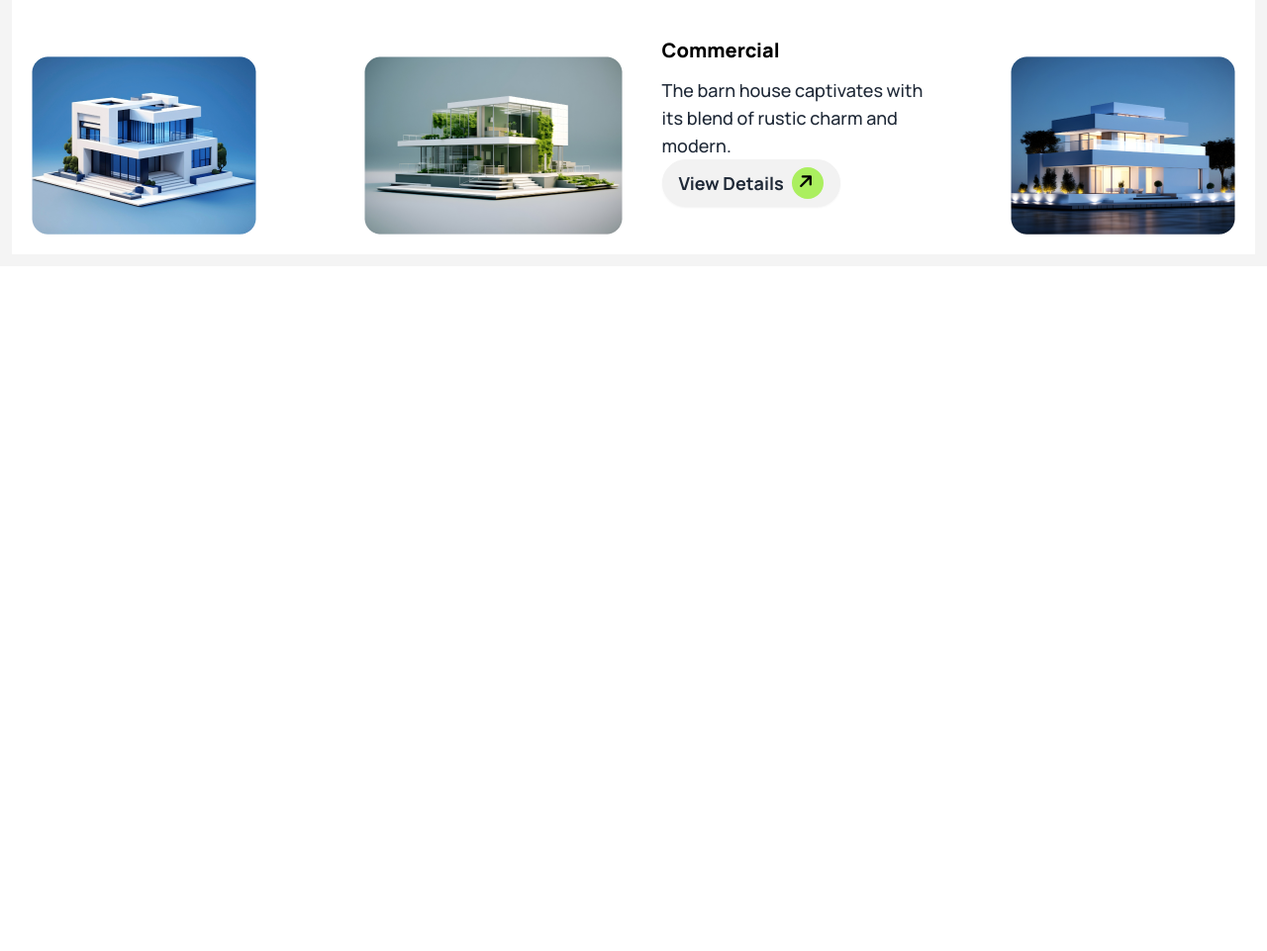
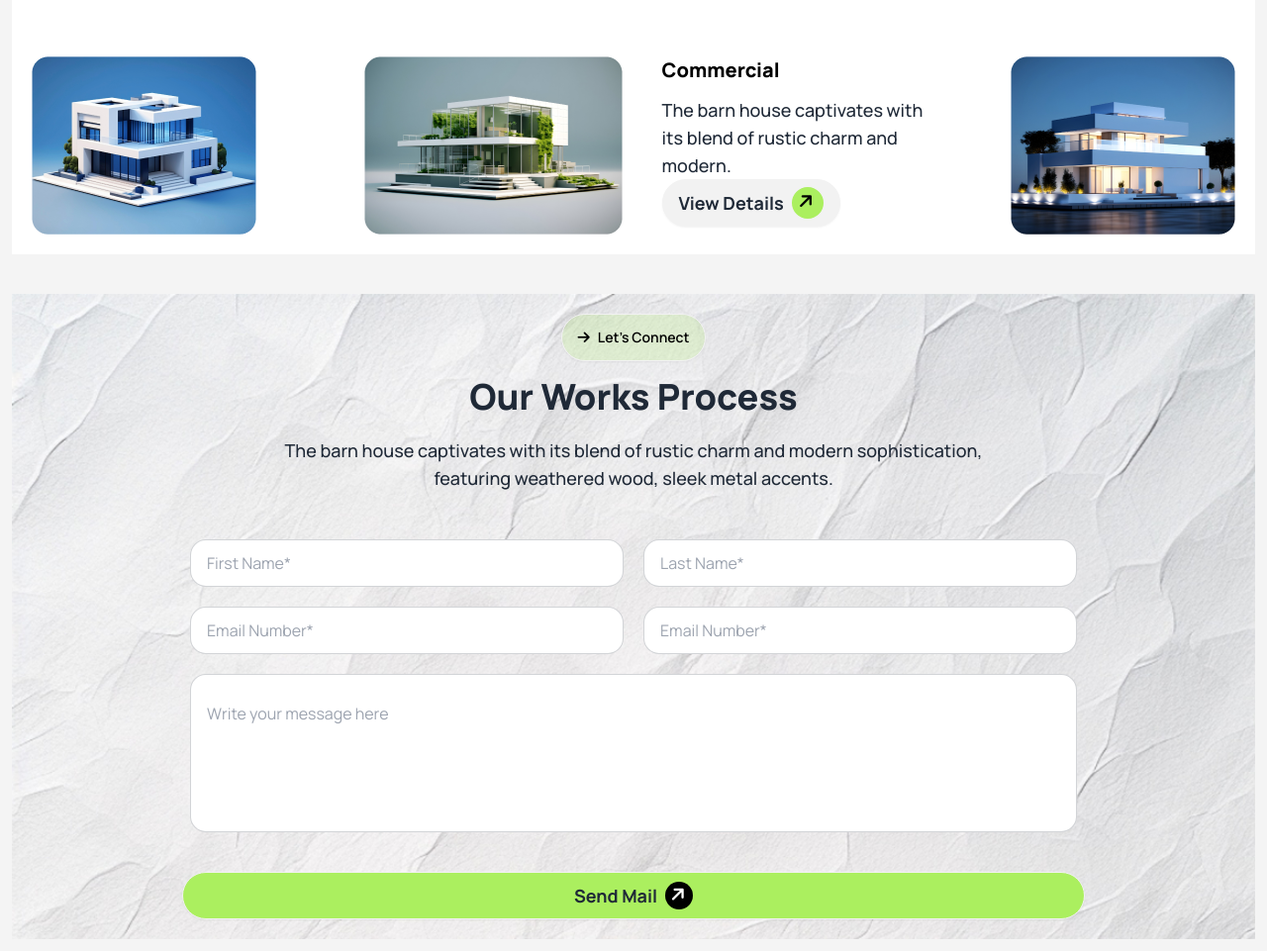
Before and after one commit to alauddinkochi/assignment-03, a plain HTML site: page index.html in a window 1280 px wide. Shown: the part 2476-3437 px from the top of the page at 99% size. Before the commit the page ends 2745 px from the top, so only its background shows below. Drawn offline with nearby package versions, Linux system fonts and the light colour scheme.

Commit message:
added forms with responsive

```diff
--- a/index.html
+++ b/index.html
@@ -20,6 +20,7 @@
         .font-manrope {
             font-family: "Manrope", sans-serif;
         }
+
     </style>
     <!-- color family -->
     <script>
@@ -39,6 +40,7 @@
                         "Design-Process": 'rgb(239, 218, 110)',
                         "Supervision": 'rgb(164, 218, 195)',
                         "Budget-Planning": 'rgb(119, 170, 234)',
+                        "btn-connect": 'rgba(171, 239, 95, 0.2)',
                     }
                 }
             }
@@ -237,10 +239,13 @@
                     <div>
                         <img class="border-dashed border-4 w-full h-auto p-5" src="assets/img1.png" alt="">
                     </div>
-                    <div>
-                        <h3 class="text-black text-xl font-extrabold mt-5 lg:mt-0">Commercial</h3>
-                        <p class="mt-3 color-p text-lg font-medium">The barn house captivates with its blend of rustic charm <br> and modern. The barn house captivates with its blend of <br> rustic charm and modern .</p>
-                        <button class="btn font-bold text-lg rounded-full ">View Details <i class="fa-solid fa-arrow-right -rotate-45 rounded-full w-8 h-8  bg-color-primary text-black text-lg"></i></button>
+                    <div class="lg:pl-0 pl-8">
+                        <h3 class="text-black text-xl font-extrabold  mt-5 lg:mt-0">Commercial</h3>
+                        <p class="mt-3 color-p text-lg font-medium">The barn house captivates with its blend of rustic
+                            charm <br> and modern. The barn house captivates with its blend of <br> rustic charm and
+                            modern .</p>
+                        <button class="btn font-bold text-lg rounded-full ">View Details <i
+                                class="fa-solid fa-arrow-right -rotate-45 rounded-full w-8 h-8  bg-color-primary text-black text-lg"></i></button>
                     </div>
                 </div>
 
@@ -256,17 +261,20 @@
 
                 <div class="lg:flex gap-5">
                     <div>
-                        <img class="w-full h-auto mt-3 lg:mt-0 p-5" class="border-dashed border-4" src="assets/img4.png" alt="">
+                        <img class="w-full h-auto mt-3 lg:mt-0 p-5" class="border-dashed border-4" src="assets/img4.png"
+                            alt="">
                     </div>
-                    <div>
+                    <div class="lg:pt-5 lg:pl-0 pl-8">
                         <h3 class="text-black text-xl font-extrabold mt-5 lg:mt-0">Commercial</h3>
-                        <p class="mt-3 color-p text-lg font-medium">The barn house captivates with <br> its blend of rustic charm and <br> modern.</p>
-                        <button class="btn font-bold text-lg rounded-full ">View Details <i class="fa-solid fa-arrow-right -rotate-45 rounded-full w-8 h-8  bg-color-primary text-black text-lg"></i></button>
+                        <p class="mt-3 color-p text-lg font-medium">The barn house captivates with <br> its blend of
+                            rustic charm and <br> modern.</p>
+                        <button class="btn font-bold text-lg rounded-full ">View Details <i
+                                class="fa-solid fa-arrow-right -rotate-45 rounded-full w-8 h-8  bg-color-primary text-black text-lg"></i></button>
                     </div>
 
                 </div>
 
-                <div >
+                <div>
                     <img class="w-full h-auto mt-3 lg:mt-0 p-5" src="assets/img5.png" alt="">
                 </div>
             </div>
@@ -279,6 +287,33 @@
 
         </section>
 
+        <!-- Let’s Discuss Next Project -->
+
+        <section class="p-5 lg:pt-0 bg-no-repeat bg-cover" style="background-image: url('./assets/bg.jpg');" >
+            <div class="pt-5 mt-10 text-center" >
+                <button class="btn rounded-full bg-btn-connect text-black"><i class="fa-solid fa-arrow-right"></i> Let’s Connect</button>
+                <h1 class="text-4xl font-extrabold mt-4">Our Works Process</h1>
+                <p class="mt-5 color-p text-lg font-medium">The barn house captivates with its blend of rustic charm and modern sophistication, <br> featuring weathered wood, sleek metal accents.</p>
+            </div>
+            <!-- class="grid grid-cols-2" -->
+            <form class="lg:grid grid-cols-2 mx-auto gap-y-3 pt-12 lg:px-40 lg:gap-5"  action="">
+                <input type="text" placeholder="First Name*" class="input input-bordered bg-white w-full max-w-lg rounded-2xl mt-10 lg:mt-0" />
+                <input type="text" placeholder="Last Name*" class="input input-bordered bg-white w-full max-w-lg rounded-2xl mt-5 lg:mt-0" />
+                <input type="text" placeholder="Email Number*" class="input input-bordered bg-white w-full max-w-lg rounded-2xl mt-5 lg:mt-0" />
+                <input type="text" placeholder="Email Number*" class="input input-bordered bg-white w-full max-w-lg rounded-2xl mt-5 lg:mt-0" />
+                <input type="text" placeholder="Write your message here" class="input input-bordered bg-white w-full  rounded-2xl col-span-2 h-40 pb-20 mt-5 lg:mt-0" />
+
+
+            </form>
+
+            <div class="text-center mt-10">
+                <a class="btn font-bold text-lg rounded-full bg-color-primary w-3/4 "> Send Mail <i
+                    class="fa-solid fa-arrow-right -rotate-45 rounded-full w-7 h-7 px-1 py-1 bg-black text-white"></i></a>
+            </div>
+
+
+        </section>
+
     </main>
 
 
```
